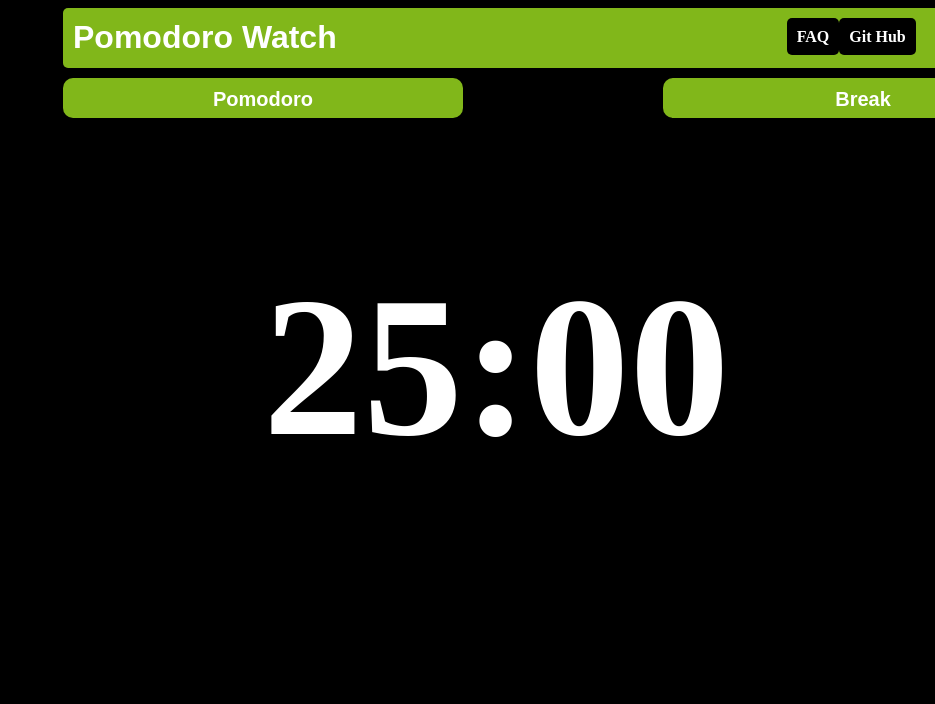
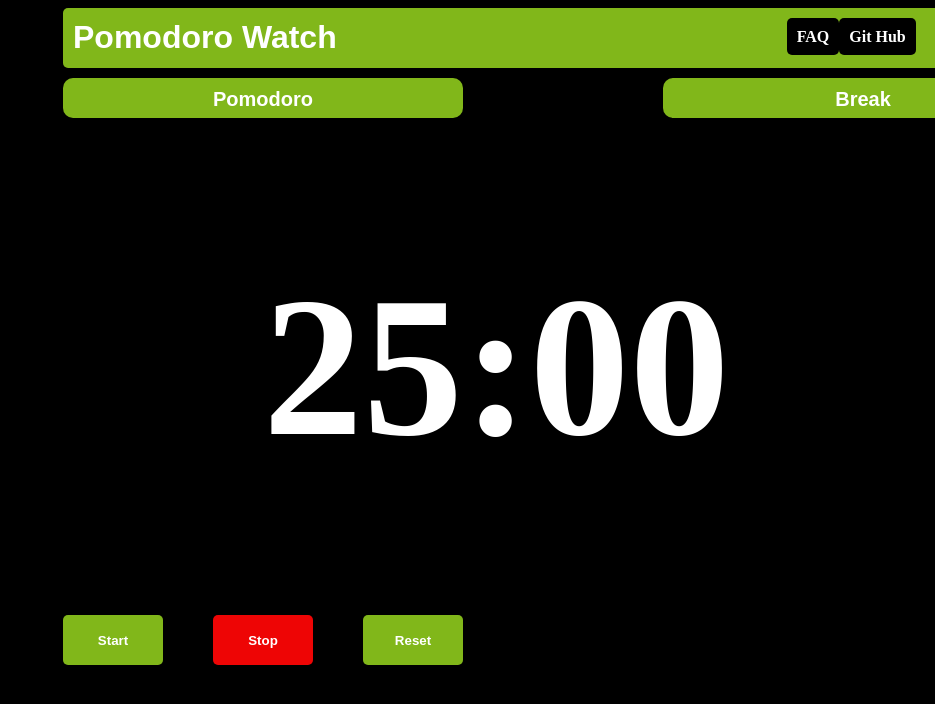
Before and after one commit to LucasVidigal98/pomodoro-watch, a React (Create React App) app: page / in a window 1280 px wide. Shown: the top 704 px of the page, without its empty margins (345-1280 px from the left). Built offline with nearby package versions, Linux system fonts and the light colour scheme.

Commit message:
create timer and your functions

```diff
--- a/src/App.js
+++ b/src/App.js
@@ -7,7 +7,6 @@ function App() {
   return (
     <div className="App">
       <Header></Header>
-
       <Timer></Timer>
     </div>
   );
--- a/src/components/Nav/index.js
+++ b/src/components/Nav/index.js
@@ -4,7 +4,7 @@ import './styles.css';
 const Nav = () => (
     <nav className="options">
         <a href="" id="faq">FAQ</a>
-        <a href="" id="git">Git Hub</a>
+        <a target="_blank" href="https://github.com/LucasVidigal98/pomodoro-watch" id="git">Git Hub</a>
     </nav>
 );
 
--- a/src/components/Timer/index.js
+++ b/src/components/Timer/index.js
@@ -4,21 +4,86 @@ import './styles.css';
 class Timer extends React.Component{
 
     state = {
-        timer: "25:00",
+        timer: "",
+        watch: new Number(), //Pomodoro 1, break 2
+        temp: new Number(), //seconds - 1500 (25 min) 300 (5min)
+        start: new Boolean(),
+        stop: new Boolean(),
+        reset: new Boolean()
     };
 
     componentDidMount(){
-        this.setState({ timer: "25:00" });
+        this.setState({ timer: "25:00", watch: 1, temp:1500, start: false, stop: false, reset: false});
     };
 
     pomodoro = () => {
-        console.log('aqui');
-        this.setState({ timer: "25:00" });
+        this.setState({ timer: "25:00", watch: 1, temp: 1500, start: false, reset: true});
     };
 
     break = () => {
-        this.setState({ timer: "05:00" });
+        this.setState({ timer: "05:00", watch: 2, temp: 300, start: false, reset: true });
     };
+
+    sleep = (ms) => { return new Promise(resolve => setTimeout(resolve, ms)) };
+
+    startTimer = async () => {
+        var { watch, temp, start } = this.state;
+
+        if(start) return;
+        else this.setState({ start: true, stop: false, reset: false });
+
+        while(true){
+            if((temp-1) >= 0){
+                var min = parseInt(temp/60);
+                var sec = temp%60;
+
+                if(min >= 10 && sec >= 10){
+                    let t = "" + min + ":" + sec;
+                    this.setState({ timer: t });
+                }else if(min >= 10 && sec < 10){
+                    let t = "" + min + ":0" + sec;
+                    this.setState({ timer: t });
+                }else if(min < 10 && sec >= 10){
+                    let t = "0" + min + ":" + sec;
+                    this.setState({ timer: t });
+                }else{
+                    let t = "0" + min + ":0" + sec;
+                    this.setState({ timer: t });
+                }
+
+                temp = temp - 1;
+                this.setState({ temp: temp });
+
+                await this.sleep(1000);
+
+                const { reset, stop } = this.state;
+                if ((reset || stop)) break;
+
+            }else{
+                this.setState({ start:false });
+
+                if(watch === 2){
+                    this.pomodoro()
+                    alert('Break is finished, Go to work');
+                }else{
+                    this.break();
+                    alert('Pomodoro if finished, Take a Break!');
+                }
+
+                return;
+            }
+        }
+    }
+
+    stop = () => {
+        this.setState({ start: false, stop: true });
+    }
+
+    reset = () => {
+        const { watch } = this.state;
+
+        if(watch === 1){ this.pomodoro(); }else{ this.break(); }
+    }
 
     render(){
 
@@ -29,6 +94,9 @@ class Timer extends React.Component{
                 <button onClick={this.pomodoro} id="pomodoro">Pomodoro</button>
                 <button onClick={this.break} id="break">Break</button>
                 <h1 id="timer">{timer}</h1>
+                <button onClick={this.startTimer} className="btn-timer" id="start">Start</button>
+                <button onClick={this.stop} className="btn-timer" id="stop">Stop</button>
+                <button onClick={this.reset} className="btn-timer" id="reset">Reset</button>
             </div>
         );
     }
--- a/src/components/Timer/styles.css
+++ b/src/components/Timer/styles.css
@@ -48,6 +48,32 @@ button#break {
     align-items: center;
 }
 
+button.btn-timer {
+    color: #fff;
+    border: 10px;
+    border-radius: 5px;
+    width: 100px;
+    height: 50px;
+    position: relative;
+    font-family: sans-serif;
+    font-weight: 600;
+}
+
+button.btn-timer#start {
+    background: #81b71a;
+    right: -400px;
+}
+
+button.btn-timer#stop {
+    background: #ee0505;
+    right: -450px;
+}
+
+button.btn-timer#reset{
+    background: #81b71a;
+    right: -500px;
+}
+
 button:hover {
     opacity: 0.7;
     cursor: pointer;
```
